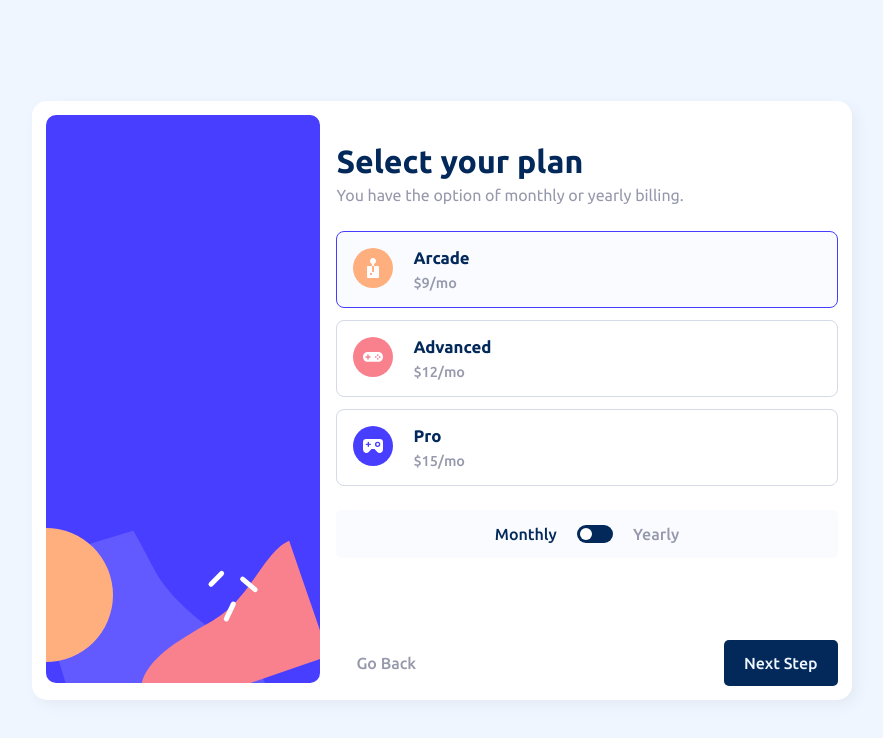
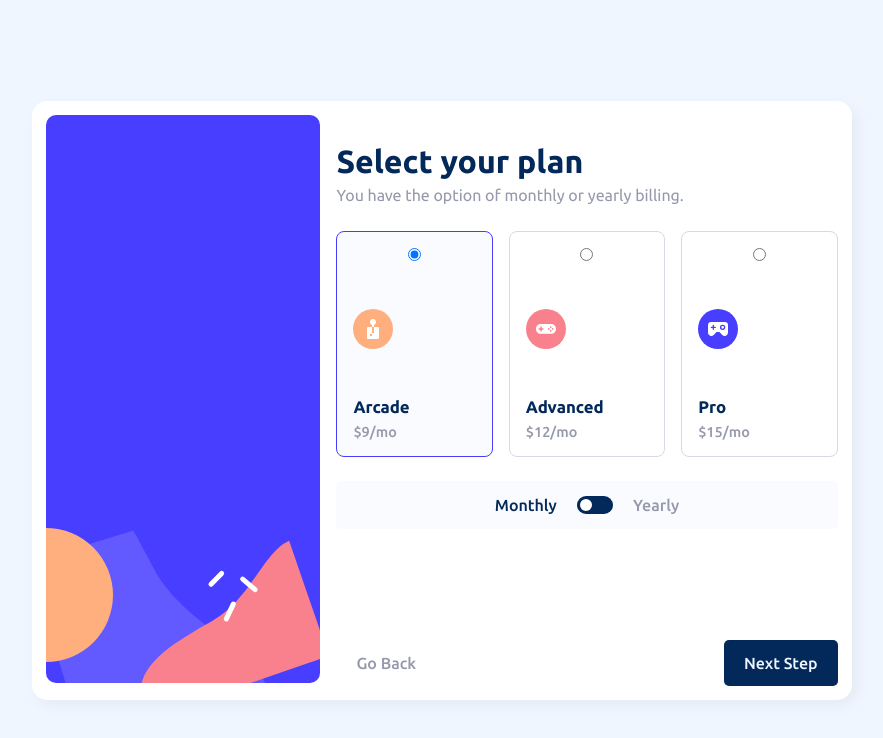
Before and after one commit to zulmy-azhary/multistep-form, a React (Vite) app: page / in a window 1280 px wide. Both pictures are taken after typing "Sample", "name@example.com", "5551234" into the empty fields and a click on the button "Next Step". Shown: the top 738 px of the page, without its empty margins (198-1081 px from the left). Built offline with nearby package versions, Linux system fonts and the light colour scheme.

Commit message:
Create Add Ons and Summary layout

```diff
--- a/src/App.tsx
+++ b/src/App.tsx
@@ -1,5 +1,4 @@
 import React from "react";
-import { FieldValues } from "react-hook-form/dist/types";
 import styled, { useTheme } from "styled-components";
 import { StepForm } from "./components";
 import { useMediaQuery, useStepForm } from "./hooks";
@@ -126,10 +125,10 @@ const defaultValues: FormData = {
   name: "",
   emailAddress: "",
   phoneNumber: "",
-  option: "Arcade",
+  option: { name: "Arcade", price: 9 },
   period: "Monthly",
   addOns: [],
-}
+};
 
 const App: React.FC = () => {
   const methods = useForm<FormData>({
@@ -138,12 +137,12 @@ const App: React.FC = () => {
   });
   const { media } = useTheme();
   const isTablet = useMediaQuery(`(min-width: ${media.tablet})`);
-  const stepList = [<PersonalInfo />, <Plan />, <AddOns />, <Summary />];
+  const stepList: JSX.Element[] = [<PersonalInfo />, <Plan />, <AddOns />, <Summary />];
   const { steps, step, backStep, nextStep, isFirstStep, isLastStep } = useStepForm(stepList);
 
   const onSubmit = methods.handleSubmit((data: FormData) => {
+    if (!isLastStep) return nextStep();
     console.log(data);
-    nextStep();
   });
 
   return (
--- /dev/null
+++ b/src/components/AddOnsForm.tsx
@@ -0,0 +1,85 @@
+import React from "react";
+import { useFieldArray, useFormContext } from "react-hook-form";
+import styled from "styled-components";
+import { SubText, Text } from "../styles/SharedComponents";
+import type { AddOns } from "../types";
+
+const Wrapper = styled.div`
+  display: flex;
+  justify-content: space-between;
+  align-items: center;
+  padding: 0.875rem;
+  border: 1px solid var(--lightGray);
+  border-radius: 8px;
+  /* cursor: pointer; */
+
+  &:has(input[type="checkbox"]:checked) {
+    border-color: var(--purplishBlue);
+  }
+`;
+
+const CheckBox = styled.input`
+  width: 1.25rem;
+  transform: scale(1.25);
+  accent-color: var(--purplishBlue);
+  cursor: pointer;
+`;
+
+const TextWrapper = styled.div`
+  display: flex;
+  justify-content: space-between;
+  flex-direction: column;
+  align-items: flex-start;
+  flex: 1;
+  padding-left: 0.75rem;
+`;
+
+const AddOnsText = styled(Text)`
+  font-size: 0.95rem;
+  font-weight: 700;
+  line-height: 1.5;
+`;
+
+const Subtitle = styled(SubText)`
+  font-size: 0.8rem;
+`;
+
+const Discount = styled(Text)`
+  font-size: 0.75rem;
+  font-weight: 500;
+  color: var(--purplishBlue);
+`;
+
+interface AddOnsProps {
+  subtitle: string;
+  addOns: AddOns;
+}
+
+const AddOnsForm: React.FC<AddOnsProps> = ({ addOns, subtitle }) => {
+  const { name, price } = addOns;
+  const { register, getValues, setValue, control } = useFormContext();
+  const { fields, replace } = useFieldArray({
+    control,
+    name: "addOns",
+  });
+  const isYearly = getValues("period") === "Yearly";
+  const discount = isYearly ? `+$${price * 10}/yr` : `+$${price}/mo`;
+
+  const clickHandler = () => {
+    // replace([{ name, price }]);
+    setValue("addOns", { name, price });
+  };
+
+  return (
+    <Wrapper onClick={clickHandler}>
+      <CheckBox type="checkbox" value={name} {...register("addOns")} />
+      <TextWrapper>
+        <AddOnsText>{name}</AddOnsText>
+        <Subtitle>{subtitle}</Subtitle>
+      </TextWrapper>
+      <Discount>{discount}</Discount>
+    </Wrapper>
+  );
+};
+
+export default AddOnsForm;
--- a/src/components/PlanForm.tsx
+++ b/src/components/PlanForm.tsx
@@ -1,27 +1,39 @@
-import React, { useCallback, useState } from "react";
+import React from "react";
 import { useFormContext } from "react-hook-form";
 import styled from "styled-components";
 import { Text } from "../styles/SharedComponents";
 import type { Option } from "../types";
 
-const Container = styled.div<{ isChecked: boolean }>`
+const Container = styled.button`
   display: flex;
   justify-content: flex-start;
   align-items: center;
   column-gap: 1.25rem;
   padding: 1rem;
-  border: 1px solid var(--${(props) => (props.isChecked ? "purplishBlue" : "lightGray")});
+  border: 1px solid var(--lightGray);
   border-radius: 8px;
   cursor: pointer;
-  background-color: ${(props) => props.isChecked && "var(--alabaster)"};
+  background-color: transparent;
+
+  &:has(input[type="radio"]:checked) {
+    border-color: var(--purplishBlue);
+    background-color: var(--alabaster);
+  }
 
   &:hover {
     outline: 1px solid var(--purplishBlue);
   }
+
+  @media (min-width: ${(props) => props.theme.media.laptop}) {
+    justify-content: space-between;
+    flex-direction: column;
+    flex: 1;
+    row-gap: 3rem;
+  }
 `;
 
 const Input = styled.input`
-  display: none;
+  /* display: none; */
 `;
 
 const Image = styled.img`
@@ -34,6 +46,10 @@ const PlanWrapper = styled.div`
   align-items: flex-start;
   flex-direction: column;
   row-gap: 0.5rem;
+
+  @media (min-width: ${(props) => props.theme.media.tablet}) {
+    align-self: flex-start;
+  }
 `;
 
 const PlanText = styled(Text)`
@@ -52,36 +68,25 @@ const Discount = styled(Text)`
 `;
 
 interface Props extends React.InputHTMLAttributes<HTMLInputElement> {
-  title: Option;
   isYearly: boolean;
-  price: number;
-  selected: Option;
-  setSelected: React.Dispatch<React.SetStateAction<Option>>;
+  option: Option;
 }
 
 const PlanForm: React.FC<Props> = (props) => {
-  const { title, isYearly, price, selected, setSelected, ...rest } = props;
+  const { isYearly, option, ...rest } = props;
+  const { name, price } = option;
   const { register, setValue } = useFormContext();
-  const isChecked = selected === title;
 
-  const inputChange = useCallback(() => {
-    setSelected(title);
-    setValue("option", title);
-  }, []);
+  const inputChange = () => {
+    setValue("option", { name, price });
+  };
 
   return (
-    <Container isChecked={isChecked} onClick={inputChange}>
-      <Input
-        {...rest}
-        {...register("option")}
-        type="radio"
-        name="plan"
-        value={title}
-        onChange={inputChange}
-      />
-      <Image src={`/images/icon-${title.toLowerCase()}.svg`} alt={`${title} Icon`} />
+    <Container type="button" onClick={inputChange}>
+      <Input {...rest} {...register("option.name")} type="radio" value={name} />
+      <Image src={`/images/icon-${name.toLowerCase()}.svg`} alt={`${name} Icon`} />
       <PlanWrapper>
-        <PlanText>{title}</PlanText>
+        <PlanText>{name}</PlanText>
         <SubText>{isYearly ? `$${price * 10}/yr` : `$${price}/mo`}</SubText>
         {isYearly && <Discount>2 months free</Discount>}
       </PlanWrapper>
--- a/src/components/index.ts
+++ b/src/components/index.ts
@@ -1,3 +1,4 @@
 export { default as InputForm } from "./InputForm";
 export { default as StepForm } from "./StepForm";
 export { default as PlanForm } from "./PlanForm";
+export { default as AddOnsForm } from "./AddOnsForm";
--- a/src/pages/AddOns.tsx
+++ b/src/pages/AddOns.tsx
@@ -1,5 +1,13 @@
 import React from "react";
 import { Heading, Header, SubHeader } from "../styles/SharedComponents";
+import styled from "styled-components";
+import { AddOnsForm } from "../components";
+
+const AddOnsWrapper = styled.div`
+  display: flex;
+  flex-direction: column;
+  row-gap: 0.875rem;
+`;
 
 const AddOns: React.FC = () => {
   return (
@@ -8,6 +16,20 @@ const AddOns: React.FC = () => {
         <Header>Pick add-ons</Header>
         <SubHeader>Add-ons help enhance your gaming experience.</SubHeader>
       </Heading>
+      <AddOnsWrapper>
+        <AddOnsForm
+          addOns={{ name: "Online service", price: 1 }}
+          subtitle="Access to multiplayer games"
+        />
+        <AddOnsForm
+          addOns={{ name: "Larger storage", price: 2 }}
+          subtitle="Extra 1TB of cloud save"
+        />
+        <AddOnsForm
+          addOns={{ name: "Customizable profile", price: 2 }}
+          subtitle="Custom theme on your profile"
+        />
+      </AddOnsWrapper>
     </>
   );
 };
--- a/src/pages/Plan.tsx
+++ b/src/pages/Plan.tsx
@@ -3,13 +3,19 @@ import { useFormContext } from "react-hook-form";
 import styled from "styled-components";
 import { PlanForm } from "../components";
 import { Header, Heading, SubHeader, Text } from "../styles/SharedComponents";
-import type { Period, Option } from "../types";
+import type { Period } from "../types";
 
 const ChoosePlan = styled.div`
   margin-top: 1.5rem;
   display: flex;
   flex-direction: column;
   row-gap: 0.75rem;
+
+  @media (min-width: ${(props) => props.theme.media.laptop}) {
+    flex-direction: row;
+    column-gap: 1rem;
+    justify-content: space-between;
+  }
 `;
 
 const PeriodWrapper = styled.div`
@@ -42,7 +48,7 @@ const Toggle = styled.div<{ checked: boolean }>`
   border-radius: 100px;
   position: relative;
 
-  :after {
+  &:after {
     content: "";
     position: absolute;
     left: ${(props) => (props.checked ? "calc(70% - 14%)" : "10%")};
@@ -68,7 +74,6 @@ const Plan: React.FC = () => {
       return result;
     });
   };
-  const [selected, setSelected] = useState<Option>(getValues("option"));
 
   return (
     <>
@@ -77,27 +82,9 @@ const Plan: React.FC = () => {
         <SubHeader>You have the option of monthly or yearly billing.</SubHeader>
       </Heading>
       <ChoosePlan>
-        <PlanForm
-          selected={selected}
-          setSelected={setSelected}
-          price={9}
-          isYearly={isYearly}
-          title="Arcade"
-        />
-        <PlanForm
-          selected={selected}
-          setSelected={setSelected}
-          price={12}
-          isYearly={isYearly}
-          title="Advanced"
-        />
-        <PlanForm
-          selected={selected}
-          setSelected={setSelected}
-          price={15}
-          isYearly={isYearly}
-          title="Pro"
-        />
+        <PlanForm isYearly={isYearly} option={{ name: "Arcade", price: 9 }} />
+        <PlanForm isYearly={isYearly} option={{ name: "Advanced", price: 12 }} />
+        <PlanForm isYearly={isYearly} option={{ name: "Pro", price: 15 }} />
       </ChoosePlan>
       <PeriodWrapper>
         <PeriodText isChecked={!isYearly}>Monthly</PeriodText>
@@ -107,7 +94,6 @@ const Plan: React.FC = () => {
             defaultValue={period}
             checked={isYearly}
             {...register("period")}
-            onChange={periodChange}
             aria-label="Period toggle"
           />
         </Toggle>
--- a/src/pages/Summary.tsx
+++ b/src/pages/Summary.tsx
@@ -1,13 +1,86 @@
 import React from "react";
-import { Heading, Header, SubHeader } from "../styles/SharedComponents";
+import { Heading, Header, SubHeader, Text, SubText } from "../styles/SharedComponents";
+import styled from "styled-components";
+import { useFormContext } from "react-hook-form";
+import type { Option } from "../types";
+
+const Details = styled.div`
+  background-color: var(--alabaster);
+  padding: 1rem;
+`;
+
+const Total = styled.div``;
+
+const Wrapper = styled.div`
+  display: flex;
+  justify-content: space-between;
+  align-items: center;
+  border-bottom: 1px solid var(--lightGray);
+  line-height: 1.5;
+  padding-bottom: 0.5rem;
+`;
+
+const PlanContent = styled.div``;
+
+const PlanText = styled(Text)``;
+
+const Change = styled(SubText)``;
+
+const Price = styled(Text)`
+  font-size: 0.875rem;
+  font-weight: 700;
+`;
+
+const AddOnsInfo = styled.div`
+  margin-top: 1rem;
+`;
+
+const Info = styled.div`
+  display: flex;
+  justify-content: space-between;
+  align-items: center;
+  padding: 0.5rem 0;
+`;
+
+const AddOnsText = styled(SubText)``;
+
+const AddOnsPrice = styled(Price)`
+  font-weight: 500;
+`;
 
 const Summary: React.FC = () => {
+  const { getValues } = useFormContext();
+  const { period, option } = getValues();
+  const { name, price }: Option = option;
+  const isYearly = period === "Yearly";
+  const discount = isYearly ? `+$${price * 10}/yr` : `+$${price}/mo`;
+
   return (
     <>
       <Heading>
         <Header>Finishing up</Header>
         <SubHeader>Double-check everything looks OK before confirming.</SubHeader>
       </Heading>
+      <Details>
+        <Wrapper>
+          <PlanContent>
+            <PlanText>{name}</PlanText>
+            <Change>Change</Change>
+          </PlanContent>
+          <Price>{discount}</Price>
+        </Wrapper>
+        <AddOnsInfo>
+          <Info>
+            <AddOnsText>Online service</AddOnsText>
+            <AddOnsPrice>+$1/mo</AddOnsPrice>
+          </Info>
+          <Info>
+            <AddOnsText>Online service</AddOnsText>
+            <AddOnsPrice>+$1/mo</AddOnsPrice>
+          </Info>
+        </AddOnsInfo>
+      </Details>
+      <Total></Total>
     </>
   );
 };
--- a/src/styles/SharedComponents.ts
+++ b/src/styles/SharedComponents.ts
@@ -23,3 +23,8 @@ export const Text = styled.p`
   color: var(--marineBlue);
   font-weight: 500;
 `;
+
+export const SubText = styled(Text)`
+  color: var(--coolGray);
+  font-size: 0.9rem;
+`;
```
Also changed, not shown: src/types/index.ts (+13 -3 lines).
